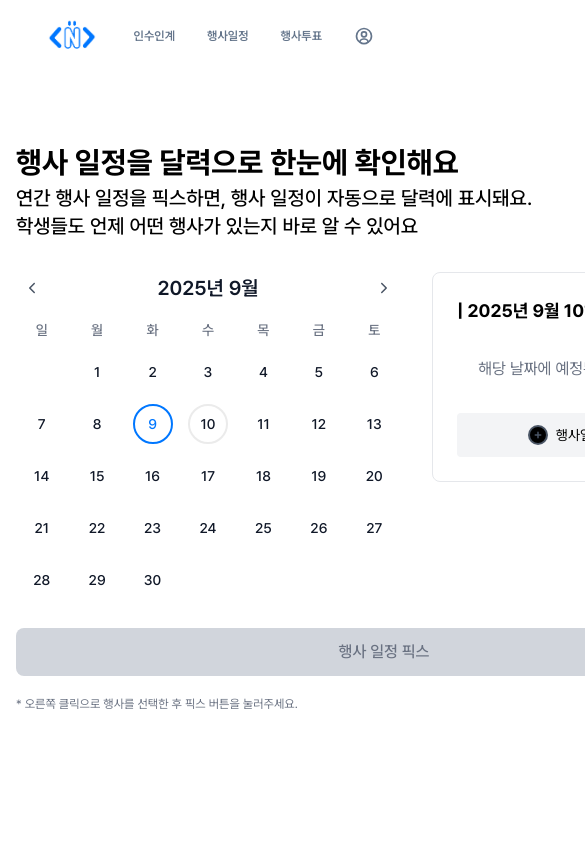
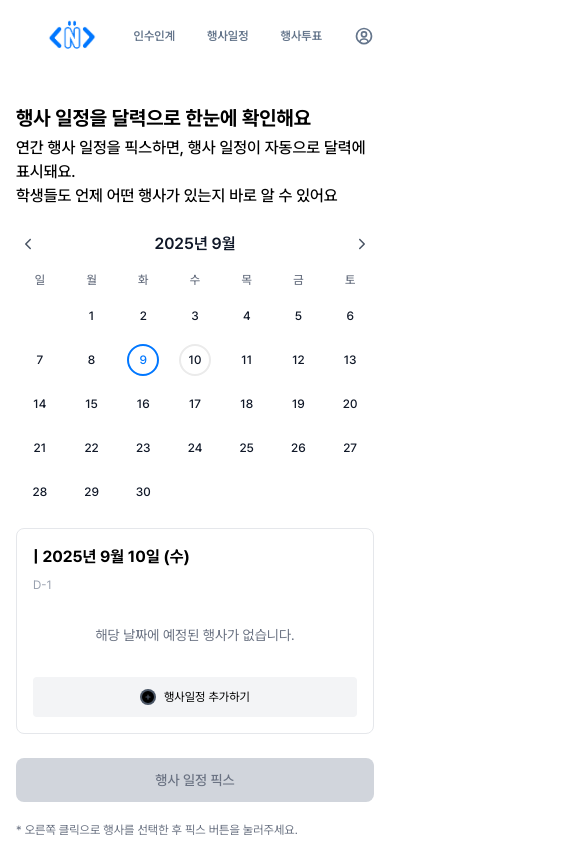
Before and after one commit to ComNCheck/ComNCheck-web, a Next.js app: page /calendar in a window 390 px wide. Both pictures are taken after a click on the button "10". Shown: the top 844 px of the page, 585 px wide, since content can reach past the window. Built offline with nearby package versions, Linux system fonts and the light colour scheme.

Commit message:
feat(행사 달력) : 캘린터 반응형 추가

```diff
--- a/src/app/calendar/components/Calendar.tsx
+++ b/src/app/calendar/components/Calendar.tsx
@@ -82,13 +82,13 @@
   return (
     <div className="w-full flex flex-col items-center justify-center">
       {showOnlySelected && selectedEvents.length > 0 && (
-        <div className="mb-4 p-3 bg-blue-50 rounded-lg w-full max-w-md">
-          <div className="text-sm font-medium text-blue-800 mb-2">
+        <div className="mb-4 p-3 sm:p-4 bg-blue-50 rounded-lg w-full max-w-md">
+          <div className="text-xs sm:text-sm font-medium text-blue-800 mb-2">
             선택된 행사만 표시 중 ({selectedEvents.length}개)
           </div>
           <div className="space-y-1">
             {selectedEvents.map((event) => (
-              <div key={event.id} className="text-xs text-blue-700">
+              <div key={event.id} className="text-xs text-blue-700 truncate">
                 {event.eventName}
               </div>
             ))}
@@ -96,6 +96,7 @@
         </div>
       )}
 
+      <div className="w-full max-w-sm sm:max-w-md lg:max-w-lg xl:max-w-xl">
         <Calendar
           mode="single"
           selected={selectedDate}
@@ -107,8 +108,9 @@
           modifiersClassNames={{
             event: "event-day",
           }}
-        className="[&_.rdp]:text-lg [&_.rdp]:text-[#357ae1] [&_.rdp]:bg-[#e6f0ff]"
+          className="[&_.rdp]:text-sm sm:text-base lg:text-lg [&_.rdp]:text-[#357ae1] [&_.rdp]:bg-[#e6f0ff] [&_.rdp-button]:p-1 sm:[&_.rdp-button]:p-2 lg:[&_.rdp-button]:p-3"
         />
+      </div>
     </div>
   );
 }
--- a/src/app/calendar/components/EventCheck.tsx
+++ b/src/app/calendar/components/EventCheck.tsx
@@ -171,15 +171,15 @@
   }, []);
 
   return (
-    <div className="w-80 relative">
-      <div className="bg-white border border-gray-200 rounded-lg p-6">
+    <div className="w-full lg:w-80 relative">
+      <div className="bg-white border border-gray-200 rounded-lg p-4 sm:p-6">
         {selectedDate ? (
           <>
-            <div className="mb-4 flex justify-between items-center">
-              <div className="text-lg font-bold text-black">
+            <div className="mb-4 flex flex-col sm:flex-row sm:justify-between sm:items-center gap-2">
+              <div className="text-base sm:text-lg font-bold text-black">
                 | {formatDate(selectedDate)}
               </div>
-              <div className="text-sm text-gray-400">
+              <div className="text-xs sm:text-sm text-gray-400">
                 {calculateDday(selectedDate)}
               </div>
             </div>
@@ -207,11 +207,13 @@
                       }
                     }}
                   >
-                    <div className="text-black flex-1">{event.eventName}</div>
+                    <div className="text-black flex-1 text-sm sm:text-base truncate">
+                      {event.eventName}
+                    </div>
                     {isEventSelected(event) && (
-                      <div className="ml-2 text-blue-600">
+                      <div className="ml-2 text-blue-600 flex-shrink-0">
                         <svg
-                          className="w-5 h-5"
+                          className="w-4 h-4 sm:w-5 sm:h-5"
                           fill="currentColor"
                           viewBox="0 0 20 20"
                         >
@@ -226,7 +228,7 @@
                   </div>
                 ))
               ) : (
-                <div className="text-gray-500 text-center py-4">
+                <div className="text-gray-500 text-center py-4 text-sm sm:text-base">
                   해당 날짜에 예정된 행사가 없습니다.
                 </div>
               )}
@@ -234,7 +236,7 @@
 
             {selectedEvents.length > 0 && (
               <div className="mb-4 p-3 bg-blue-50 rounded-lg">
-                <div className="text-sm font-medium text-blue-800 mb-2">
+                <div className="text-xs sm:text-sm font-medium text-blue-800 mb-2">
                   선택된 행사 ({selectedEvents.length}개)
                 </div>
                 <div className="space-y-1">
@@ -243,10 +245,10 @@
                       key={event.id}
                       className="text-xs text-blue-700 flex justify-between items-center"
                     >
-                      <span>{event.eventName}</span>
+                      <span className="truncate flex-1">{event.eventName}</span>
                       <button
                         onClick={() => handleDeselect(event)}
-                        className="text-red-500 hover:text-red-700"
+                        className="text-red-500 hover:text-red-700 ml-2 flex-shrink-0"
                       >
                         ×
                       </button>
@@ -258,7 +260,7 @@
           </>
         ) : (
           <div className="text-center py-8">
-            <div className="text-gray-500 mb-4">
+            <div className="text-gray-500 mb-4 text-sm sm:text-base">
               달력에서 날짜를 선택해주세요
             </div>
           </div>
@@ -266,12 +268,12 @@
 
         <button
           onClick={() => router.push("/calendar/addEvent")}
-          className="w-full bg-gray-100 text-black py-3 rounded flex items-center justify-center space-x-2 hover:bg-gray-200 transition-colors duration-200"
+          className="w-full bg-gray-100 text-black py-3 sm:py-4 rounded flex items-center justify-center space-x-2 hover:bg-gray-200 transition-colors duration-200"
         >
-          <div className="w-5 h-5 bg-gray-600 rounded-full flex items-center justify-center">
-            <FaCirclePlus />
+          <div className="w-4 h-4 sm:w-5 sm:h-5 bg-gray-600 rounded-full flex items-center justify-center">
+            <FaCirclePlus className="w-3 h-3 sm:w-4 sm:h-4" />
           </div>
-          <span className="text-sm">행사일정 추가하기</span>
+          <span className="text-xs sm:text-sm">행사일정 추가하기</span>
         </button>
       </div>
 
@@ -279,7 +281,7 @@
       {contextMenuPosition && (
         <div
           ref={contextMenuRef}
-          className="absolute z-50 bg-white border border-gray-200 rounded-lg shadow-lg py-1 min-w-[120px]"
+          className="absolute z-50 bg-white border border-gray-200 rounded-lg shadow-lg py-1 min-w-[120px] sm:min-w-[140px]"
           style={{
             left: contextMenuPosition.x,
             top: contextMenuPosition.y,
@@ -287,10 +289,10 @@
         >
           <button
             onClick={handleSelect}
-            className="w-full px-4 py-2 text-left text-sm hover:bg-blue-50 text-blue-600 flex items-center"
+            className="w-full px-3 sm:px-4 py-2 text-left text-xs sm:text-sm hover:bg-blue-50 text-blue-600 flex items-center"
           >
             <svg
-              className="w-4 h-4 mr-2"
+              className="w-3 h-3 sm:w-4 sm:h-4 mr-2"
               fill="currentColor"
               viewBox="0 0 20 20"
             >
@@ -304,10 +306,10 @@
           </button>
           <button
             onClick={handleDelete}
-            className="w-full px-4 py-2 text-left text-sm hover:bg-red-50 text-red-600 flex items-center"
+            className="w-full px-3 sm:px-4 py-2 text-left text-xs sm:text-sm hover:bg-red-50 text-red-600 flex items-center"
           >
             <svg
-              className="w-4 h-4 mr-2"
+              className="w-3 h-3 sm:w-4 sm:h-4 mr-2"
               fill="currentColor"
               viewBox="0 0 20 20"
             >
--- a/src/app/calendar/page.tsx
+++ b/src/app/calendar/page.tsx
@@ -26,8 +26,8 @@
   };
 
   return (
-    <div className="min-h-screen text-black bg-white flex flex-col items-left justify-left py-12">
-      <div className="max-w-7xl mx-auto px-4 py-8">
+    <div className="min-h-screen text-black bg-white flex flex-col items-left justify-left py-6 sm:py-8 lg:py-12">
+      <div className="max-w-7xl mx-auto px-4 sm:px-6 lg:px-8 py-4 sm:py-6 lg:py-8">
         <TitleAndDescription
           title={"행사 일정을 달력으로 한눈에 확인해요"}
           description={
@@ -35,8 +35,10 @@
           }
         />
 
-        <div className="flex gap-8 mt-8">
-          <div className="flex-1">
+        {/* 반응형 레이아웃: 모바일에서는 세로 배치, 데스크톱에서는 가로 배치 */}
+        <div className="flex flex-col lg:flex-row gap-4 sm:gap-6 lg:gap-8 mt-6 sm:mt-8">
+          {/* 캘린더 섹션 */}
+          <div className="flex-1 order-1 lg:order-1">
             <CalendarComponent
               onDateSelect={setSelectedDate}
               selectedEvents={selectedEvents}
@@ -44,26 +46,30 @@
             />
           </div>
 
-          <EventCheck
-            selectedDate={selectedDate}
-            onSelectedEventsChange={handleSelectedEventsChange}
-          />
+          {/* 이벤트 체크 섹션 */}
+          <div className="order-2 lg:order-2">
+            <EventCheck
+              selectedDate={selectedDate}
+              onSelectedEventsChange={handleSelectedEventsChange}
+            />
+          </div>
         </div>
 
-        <div className="mt-6">
+        {/* 버튼 섹션 */}
+        <div className="mt-6 sm:mt-8">
           {showOnlySelected ? (
             <div className="space-y-3">
-              <div className="p-4 bg-green-50 border border-green-200 rounded-lg">
-                <div className="text-green-800 font-medium mb-2">
+              <div className="p-4 sm:p-6 bg-green-50 border border-green-200 rounded-lg">
+                <div className="text-green-800 font-medium mb-2 text-sm sm:text-base">
                   ✅ 행사 일정이 픽스되었습니다!
                 </div>
-                <div className="text-sm text-green-700">
+                <div className="text-xs sm:text-sm text-green-700">
                   선택된 {selectedEvents.length}개의 행사만 달력에 표시됩니다.
                 </div>
               </div>
               <button
                 onClick={handleResetView}
-                className="w-full bg-gray-500 text-white py-3 rounded-lg font-medium hover:bg-gray-600 transition-colors"
+                className="w-full bg-gray-500 text-white py-3 sm:py-4 rounded-lg font-medium hover:bg-gray-600 transition-colors text-sm sm:text-base"
               >
                 전체 일정 보기로 돌아가기
               </button>
@@ -73,7 +79,7 @@
               <button
                 onClick={handleFixButtonClick}
                 disabled={selectedEvents.length === 0}
-                className={`w-full py-3 rounded-lg font-medium transition-colors ${
+                className={`w-full py-3 sm:py-4 rounded-lg font-medium transition-colors text-sm sm:text-base ${
                   selectedEvents.length > 0
                     ? "bg-[#0077FF] text-white hover:bg-blue-600"
                     : "bg-gray-300 text-gray-500 cursor-not-allowed"
--- a/src/components/CardList.tsx
+++ b/src/components/CardList.tsx
@@ -19,10 +19,11 @@
   const router = useRouter();
 
   return (
-    <div className="flex flex-col md:flex-row gap-6 items-center h-auto mt-15">
+    <div className="flex flex-col sm:flex-row gap-4 sm:gap-6 lg:gap-8 items-center h-auto mt-8 sm:mt-12 lg:mt-15">
       {cardData.map((card, index) => (
         <div
           key={index}
+          className="w-full sm:w-auto"
           onMouseEnter={() => setHoveredIndex(index)}
           onMouseLeave={() => setHoveredIndex(null)}
         >
--- a/src/components/TitleAndDescription.tsx
+++ b/src/components/TitleAndDescription.tsx
@@ -10,18 +10,20 @@
   description,
 }) => {
   return (
-    <div className="mb-4">
+    <div className="mb-4 sm:mb-6 lg:mb-8">
       {title.split("\n").map((line, idx) => (
         <h1
           key={idx}
           className={
-            idx === 0 ? "text-3xl font-bold mb-1" : "text-3xl font-bold mb-2"
+            idx === 0
+              ? "text-xl sm:text-2xl md:text-3xl font-bold mb-1 sm:mb-2"
+              : "text-xl sm:text-2xl md:text-3xl font-bold mb-2 sm:mb-3"
           }
         >
           {line}
         </h1>
       ))}
-      <p className="text-xl font-medium ">
+      <p className="text-base sm:text-lg md:text-xl font-medium">
         {description
           .split(".")
           .filter((sentence) => sentence.trim())
--- a/src/components/ui/calendar.tsx
+++ b/src/components/ui/calendar.tsx
@@ -91,19 +91,21 @@
   };
 
   return (
-    <div className={`calendar w-sm ${className}`}>
-      <div className="flex justify-between items-center mb-3 gap-2 w-sm">
+    <div
+      className={`calendar w-full max-w-sm sm:max-w-md lg:max-w-lg ${className}`}
+    >
+      <div className="flex justify-between items-center mb-3 gap-2 w-full">
         <button
           onClick={() =>
             setCurrentMonth(
               new Date(currentMonth.getFullYear(), currentMonth.getMonth() - 1)
             )
           }
-          className="p-2 hover:bg-gray-100 rounded text-gray-600"
+          className="p-1 sm:p-2 hover:bg-gray-100 rounded text-gray-600"
         >
-          <IoIosArrowBack />
+          <IoIosArrowBack className="w-4 h-4 sm:w-5 sm:h-5" />
         </button>
-        <h2 className="text-xl font-semibold text-gray-900">
+        <h2 className="text-base sm:text-lg md:text-xl font-semibold text-gray-900">
           {currentMonth.getFullYear()}년 {monthNames[currentMonth.getMonth()]}
         </h2>
         <button
@@ -112,9 +114,9 @@
               new Date(currentMonth.getFullYear(), currentMonth.getMonth() + 1)
             )
           }
-          className="p-2 hover:bg-gray-100 rounded text-gray-600"
+          className="p-1 sm:p-2 hover:bg-gray-100 rounded text-gray-600"
         >
-          <IoIosArrowForward />
+          <IoIosArrowForward className="w-4 h-4 sm:w-5 sm:h-5" />
         </button>
       </div>
 
@@ -122,7 +124,7 @@
         {["일", "월", "화", "수", "목", "금", "토"].map((day) => (
           <div
             key={day}
-            className="p-1 text-center text-sm font-medium text-gray-500"
+            className="p-1 text-center text-xs sm:text-sm font-medium text-gray-500"
           >
             {day}
           </div>
@@ -134,7 +136,7 @@
               <button
                 onClick={() => handleDateClick(day)}
                 className={`
-                  w-10 h-10 rounded-full text-sm font-medium transition-colors
+                  w-8 h-8 sm:w-10 sm:h-10 rounded-full text-xs sm:text-sm font-medium transition-colors
                   ${isEventDay(day) ? "bg-[#DAEBFF]" : "bg-white"}
                   ${
                     isSelected(day)
@@ -149,7 +151,7 @@
                 {day.getDate()}
               </button>
             ) : (
-              <div className="w-10 h-10"></div>
+              <div className="w-8 h-8 sm:w-10 sm:h-10"></div>
             )}
           </div>
         ))}
```
Also changed, not shown: src/app/calendar/addEvent/page.tsx (+5 -3 lines), src/app/main/components/EventCard.tsx (+7 -5 lines). Lines whose indentation alone changed are shown as unchanged.
